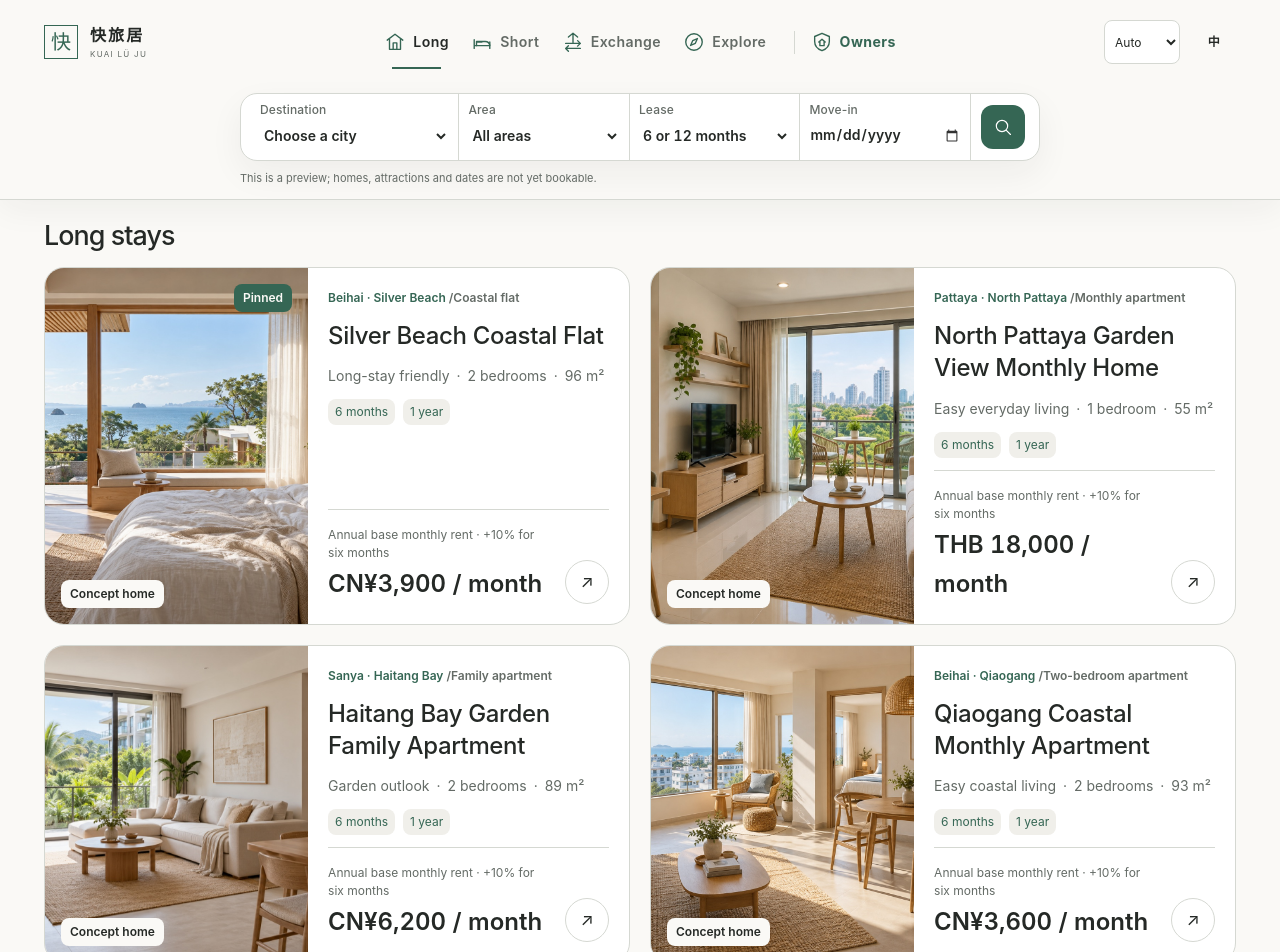
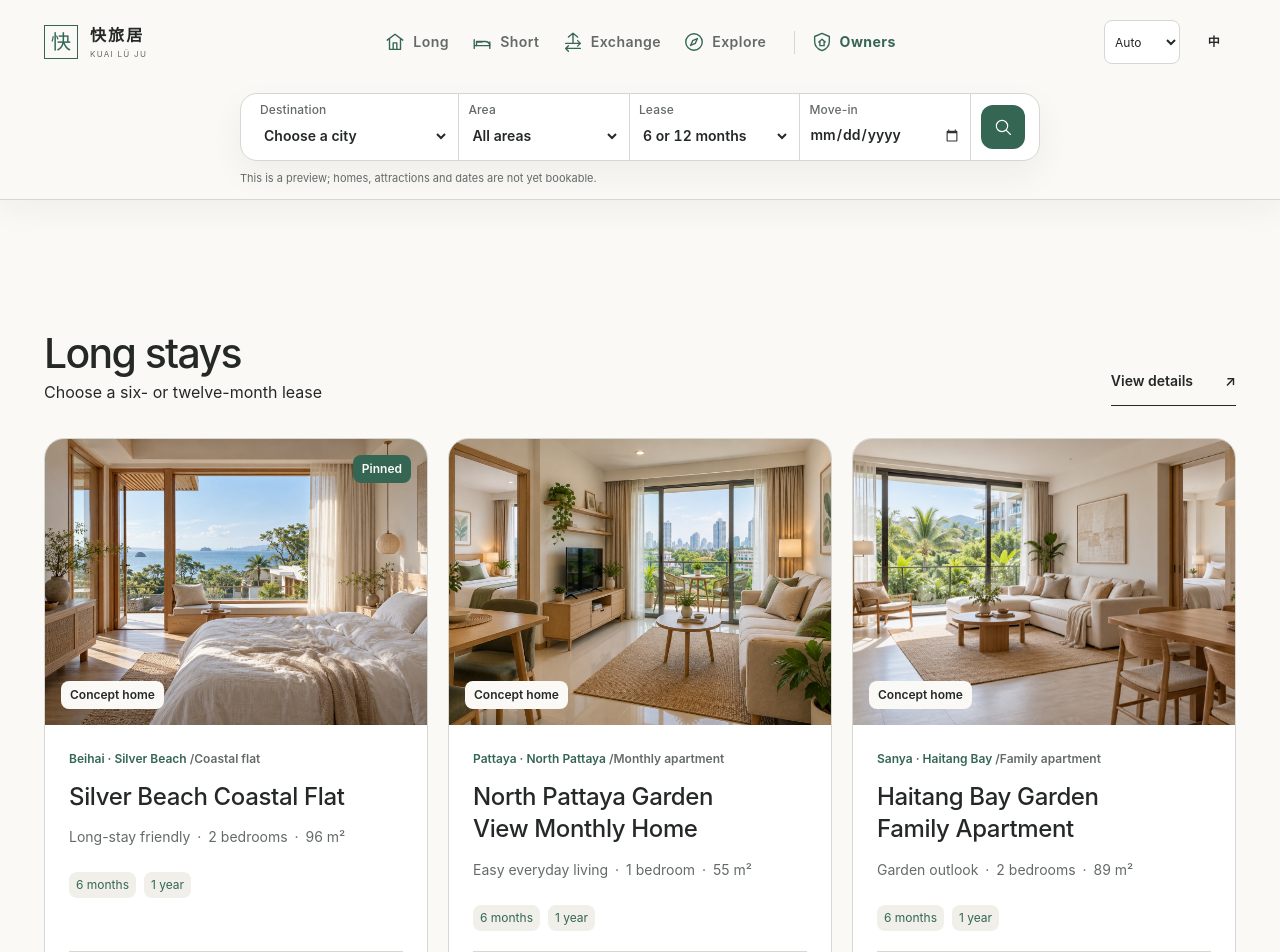
Before and after one commit to kaifa9527/kuailvju-site, a React (Vite) app: page / in a window 1280 px wide. Shown: the top 952 px of the page. Built offline with nearby package versions, Linux system fonts and the light colour scheme.

Commit message:
Restore complete homepage, unify four-card grids and city-grouped full catalogs

```diff
--- a/src/App.tsx
+++ b/src/App.tsx
@@ -1,6 +1,7 @@
 import { useEffect, useMemo, useRef, useState } from 'react'
 import { ThemeSwitch } from './ThemeSwitch'
 import { HomeFinder } from './HomeFinder'
+import { groupListingsByCity, previewListings } from './lib/homePresentation'
 import type { HomeMode } from './lib/homeDiscovery'
 import { cities, listings, type Listing, type Term } from './data'
 import { canExchange, estimateLeaseMoveIn, filterListings, formatPrice, longRentalMonthlyPrice, sortFeaturedListings, type Language, type LeasePaymentOption } from './lib/catalog'
@@ -155,9 +156,9 @@ function parseRoute(): Route {
   }
 }
 
-function Header({ lang, setLang, route, mode, onModeChange, onSearch }: {
+function Header({ lang, setLang, route, mode, onSearch }: {
   lang: Language; setLang: (v: Language) => void; route: Route;
-  mode: HomeMode; onModeChange: (mode: HomeMode) => void; onSearch: (mode: HomeMode, query: string) => void
+  mode: HomeMode; onSearch: (mode: HomeMode, query: string) => void
 }) {
   const t = words[lang]
   const isHome = route.page === 'home' || (['rentals', 'stays', 'exchange', 'roam'].includes(route.page) && !route.id)
@@ -223,15 +224,14 @@ function Header({ lang, setLang, route, mode, onModeChange, onSearch }: {
     {isHome && <div className="home-header-space" style={{ height: homeHeight }} aria-hidden="true"/>}
     <header ref={headerRef} className={'site-header clear-site-header' + (isHome ? ' home-affixed' + (expanded ? ' home-expanded' : ' home-collapsed') : '')}>
       <div className="header-inner">
-        <a className="brand" href="#/" aria-label={lang === 'zh' ? '快旅居首页' : 'Kuai Lü Ju home'}>
+        <a className="brand" href="#/" onClick={() => { if (route.page === 'home') window.scrollTo({ top: 0, behavior: 'smooth' }) }} aria-label={lang === 'zh' ? '快旅居首页' : 'Kuai Lü Ju home'}>
           <span className="brand-mark">快</span><span className="brand-name">快旅居<span>KUAI LÜ JU</span></span>
         </a>
         <nav className="primary-nav clear-primary-nav" aria-label={t.menu}>
           {nav.map(item => <a key={item.key} href={item.href}
-            aria-current={isHome ? undefined : route.page === item.key ? 'page' : undefined}
-            className={(isHome ? mode === item.key : route.page === item.key) ? 'is-current' : ''}
-            onClick={event => {
-              if (isHome) { event.preventDefault(); onModeChange(item.key); if (route.page !== 'home') window.location.hash = '#/' }
+            aria-current={route.page === item.key ? 'page' : undefined}
+            className={route.page === item.key ? 'is-current' : ''}
+            onClick={() => {
               setOpen(false)
             }}><NavGlyph name={item.key} size={22}/><span>{item.label}</span></a>)}
           <a href="#/management" className={'nav-owner-service' + (route.page === 'management' ? ' is-current' : '')}
@@ -276,34 +276,98 @@ function ListingCard({ listing, lang, context = 'rentals', query = '', pendingIn
   </a>
 }
 
-function HomePage({ lang, mode, query }: { lang: Language; mode: HomeMode; query: string }) {
-  const t = words[lang]
+type CardContext = 'rentals' | 'stays' | 'exchange'
+const categoryHeading = (mode: HomeMode, lang: Language): { title: string; subtitle: string } => {
+  if (lang === 'zh') return {
+    rentals: { title: '长租房', subtitle: '可选半年或一年租期' },
+    stays: { title: '短租房', subtitle: '居住天数灵活任选' },
+    exchange: { title: '换旅居', subtitle: '一房托管，旅居全球' },
+    roam: { title: '漫游', subtitle: '平价景点、门票一触即发' },
+  }[mode]
+  return {
+    rentals: { title: 'Long stays', subtitle: 'Choose a six- or twelve-month lease' },
+    stays: { title: 'Short stays', subtitle: 'Flexible stays by the night' },
+    exchange: { title: 'Stay exchange', subtitle: 'One managed home, explore more places' },
+    roam: { title: 'Roam', subtitle: 'Discover attractions, tickets and local experiences' },
+  }[mode]
+}
+
+function availableByMode(mode: CardContext, query = ''): Listing[] {
   const params = new URLSearchParams(query)
-  const filteredLong = sortFeaturedListings(filterListings(listings.filter(item => item.management === 'leased'), {
-    city: params.get('city') || 'all', region: params.get('region') || 'all',
-    term: params.get('term') || 'all',
-  })).filter(item => !params.get('moveIn') || (params.get('term') === 'all' ? item.terms : [params.get('term')!]).some(term => {
+  if (mode === 'rentals') return sortFeaturedListings(filterListings(
+    listings.filter(item => item.management === 'leased'),
+    { city: params.get('city') || 'all', region: params.get('region') || 'all', term: params.get('term') || 'all' },
+  )).filter(item => !params.get('moveIn') || (params.get('term') === 'all' ? item.terms : [params.get('term')!]).some(term => {
     const range = leaseRange(params.get('moveIn')!, term)
     return Boolean(range && demoAvailable(item.id, range))
   }))
-  const exchangeSearch = parseExchangeSearch(params)
-  const shortStayHomes = sortFeaturedListings(filterExchangeHomes(listings, exchangeSearch, localDate(), 'stays'))
-  const exchangeHomes = sortFeaturedListings(filterExchangeHomes(listings, exchangeSearch, localDate(), 'exchange'))
-  const headings = { rentals: t.rent, stays: t.stays, exchange: t.exchange, roam: t.roam }
-  const homes = mode === 'rentals' ? filteredLong : mode === 'stays' ? shortStayHomes : exchangeHomes
-  const empty = lang === 'zh' ? '暂无符合条件的演示结果，请尝试调整搜索条件。' : 'No demo results match. Try different filters.'
-  return <section className="section page-shell home-property-section home-active-results" aria-label={headings[mode]}>
-    <div className="section-heading"><h2>{headings[mode]}</h2></div>
+  return sortFeaturedListings(filterExchangeHomes(listings, parseExchangeSearch(params), localDate(), mode))
+}
+
+function ManagementCards({ lang }: { lang: Language }) {
+  const t = words[lang]
+  return <div className="management-grid">
+    <a className="management-card" href="#/management?service=leasing"><span>01 / SERVICE</span><h3>{t.lease}</h3><p>{t.leaseBlurb}</p><b>{t.more} ↗</b></a>
+    <a className="management-card" href="#/management?service=operation"><span>02 / SERVICE</span><h3>{t.operation}</h3><p>{t.operationBlurb}</p><b>{t.more} ↗</b></a>
+    <a className="management-card" href="#/management?service=care"><span>03 / SERVICE</span><h3>{t.care}</h3><p>{t.careBlurb}</p><b>{t.more} ↗</b></a>
+  </div>
+}
+
+function SiteOverview({ lang }: { lang: Language }) {
+  const t = words[lang]
+  const sections: CardContext[] = ['rentals', 'stays', 'exchange']
+  return <div className="home-overview">
+    {sections.map(mode => {
+      const heading = categoryHeading(mode, lang)
+      const items = previewListings(availableByMode(mode))
+      return <section className="section page-shell home-overview-section" key={mode} aria-label={heading.title}>
+        <div className="section-heading home-overview-heading">
+          <div className="home-heading-copy"><h2>{heading.title}</h2><span>{heading.subtitle}</span></div>
+          <a className="text-link" href={`#/${mode}`}>{t.more} <span aria-hidden="true">↗</span></a>
+        </div>
+        {items.length
+          ? <div className="listing-grid home-four-grid">{items.map(item => <ListingCard key={item.id} listing={item} lang={lang} context={mode}/>)}</div>
+          : <p className="home-inline-empty">{lang === 'zh' ? '该分类暂无演示房源。' : 'No demo homes in this category yet.'}</p>}
+      </section>
+    })}
+    <section className="section page-shell home-overview-section" aria-label={categoryHeading('roam', lang).title}>
+      <div className="section-heading home-overview-heading">
+        <div className="home-heading-copy"><h2>{categoryHeading('roam', lang).title}</h2><span>{categoryHeading('roam', lang).subtitle}</span></div>
+        <a className="text-link" href="#/roam">{t.more} <span aria-hidden="true">↗</span></a>
+      </div>
+      <RoamPage lang={lang} query="" embedded hideSearch previewLimit={8}/>
+    </section>
+    <section className="section page-shell home-overview-section home-owner-overview" aria-label={lang === 'zh' ? '房源委托' : 'Property management'}>
+      <div className="section-heading home-overview-heading">
+        <div className="home-heading-copy"><h2>{lang === 'zh' ? '房源委托' : 'Property management'}</h2></div>
+        <a className="text-link" href="#/management">{t.more} <span aria-hidden="true">↗</span></a>
+      </div>
+      <ManagementCards lang={lang}/>
+    </section>
+    <p className="home-discovery-results-note page-shell">{lang === 'zh' ? '当前为站内演示：房源、价格、景点及档期均待核验，暂不开放真实预订。' : 'Demonstration only: homes, rates, attractions and dates require verification; no live bookings.'}</p>
+  </div>
+}
+
+function CategoryPage({ lang, mode, query }: { lang: Language; mode: HomeMode; query: string }) {
+  const heading = categoryHeading(mode, lang)
+  const listingsByCity = mode === 'roam' ? [] : groupListingsByCity(availableByMode(mode), cities)
+  const noResults = lang === 'zh' ? '暂无符合条件的演示房源，请调整上方搜索条件。' : 'No demo homes match; try changing your search.'
+  return <div className="home-category-view page-shell">
+    <div className="section-heading home-overview-heading">
+      <div className="home-heading-copy"><h2>{heading.title}</h2><span>{heading.subtitle}</span></div>
+      <a className="text-link" href="#/">{lang === 'zh' ? '返回首页' : 'Home'} <span aria-hidden="true">↗</span></a>
+    </div>
     {mode === 'roam'
-      ? <RoamPage lang={lang} query={query} embedded hideSearch/>
-      : homes.length
-        ? <div className="listing-grid home-listing-grid">
-            {homes.map((listing, index) => <ListingCard key={listing.id} listing={listing} lang={lang}
-              context={mode} serviceCaption={mode === 'stays' && index === 0}/>)}
-          </div>
-        : <div className="empty-state"><p>{empty}</p></div>}
-    <p className="home-discovery-results-note">{lang === 'zh' ? '仅供站内演示，真实可订房态、价格及档期以核验为准。' : 'Preview inventory only; real pricing and availability require verification.'}</p>
-  </section>
+      ? <RoamPage lang={lang} query={query} embedded hideSearch groupCities/>
+      : listingsByCity.length ? listingsByCity.map(group => {
+          const city = cities.find(item => item.id === group.city)!
+          return <section className="city-listing-section" key={group.city} aria-label={city[lang]}>
+            <div className="city-listing-heading"><h3>{city[lang]}</h3><span>{group.listings.length} {lang === 'zh' ? '套房源' : 'homes'}</span></div>
+            <div className="listing-grid home-four-grid">{group.listings.map(item => <ListingCard key={item.id} listing={item} lang={lang} context={mode}/>)}</div>
+          </section>
+        }) : <div className="empty-state"><p>{noResults}</p></div>}
+    <p className="home-discovery-results-note">{lang === 'zh' ? '演示房源、价格和档期不是可预订承诺，实际信息仍需核验。' : 'Demo inventory and dates are not live bookings. Verification is required.'}</p>
+  </div>
 }
 
 function ListingBookingCard({ listing, lang, onAction, query = '' }: { listing: Listing; lang: Language; onAction: (message: string) => void; query?: string }) {
@@ -356,12 +420,13 @@ function ListingPage({ lang, id, onAction, query = '' }: { lang: Language; id?:
 
 export default function App() {
   const [route, setRoute] = useState<Route>(parseRoute)
-  const [homeMode, setHomeMode] = useState<HomeMode>('rentals')
-  const [homeQueries, setHomeQueries] = useState<Record<HomeMode, string>>({ rentals: '', stays: '', exchange: '', roam: '' })
-  const onHomeSearch = (mode: HomeMode, query: string) => { setHomeQueries(current => ({ ...current, [mode]: query })); window.scrollTo({ top: 0, behavior: 'smooth' }) }
   const [lang, setLangState] = useState<Language>(() => (localStorage.getItem('kuailvju-lang') as Language) || (navigator.language.toLowerCase().startsWith('zh') ? 'zh' : 'en'))
   const [message, setMessage] = useState<string | null>(null)
-  useEffect(() => { const update = () => { setRoute(parseRoute()); setMessage(null); window.scrollTo({ top: 0, behavior: 'instant' }) }; window.addEventListener('hashchange', update); return () => window.removeEventListener('hashchange', update) }, [])
+  useEffect(() => {
+    const update = () => { setRoute(parseRoute()); setMessage(null); window.scrollTo({ top: 0, behavior: 'instant' }) }
+    window.addEventListener('hashchange', update)
+    return () => window.removeEventListener('hashchange', update)
+  }, [])
   useEffect(() => {
     document.documentElement.lang = lang === 'zh' ? 'zh-CN' : 'en'
     document.title = lang === 'zh' ? '快旅居｜好房源，心服务' : 'Kuai Lü Ju | Good homes. Thoughtful service.'
@@ -371,20 +436,41 @@ export default function App() {
   }, [lang])
   const setLang = (next: Language) => { setLangState(next); localStorage.setItem('kuailvju-lang', next) }
   const t = words[lang]
+  const category = ['rentals', 'stays', 'exchange', 'roam'].includes(route.page) && !route.id
+  const activeMode: HomeMode = category ? route.page as HomeMode : 'rentals'
+  const onHomeSearch = (mode: HomeMode, query: string) => {
+    const hash = `#/${mode}${query ? `?${query}` : ''}`
+    if (window.location.hash !== hash) window.location.hash = hash
+    else window.scrollTo({ top: 0, behavior: 'smooth' })
+  }
   const content = useMemo(() => {
-    if (route.page === 'rentals') return <HomePage lang={lang} mode="rentals" query={homeQueries.rentals || route.query}/>
-    if (route.page === 'listing') return listings.find(item => item.id === route.id)?.management === 'operated' ? <ExchangeDetailPage lang={lang} id={route.id} query={route.query} kind="stays"/> : <ListingPage lang={lang} id={route.id} query={route.query} onAction={setMessage}/>
+    if (category) return <CategoryPage lang={lang} mode={route.page as HomeMode} query={route.query}/>
+    if (route.page === 'listing') return listings.find(item => item.id === route.id)?.management === 'operated'
+      ? <ExchangeDetailPage lang={lang} id={route.id} query={route.query} kind="stays"/>
+      : <ListingPage lang={lang} id={route.id} query={route.query} onAction={setMessage}/>
     if (route.page === 'stays' && route.id) return <ExchangeDetailPage lang={lang} id={route.id} query={route.query} kind="stays"/>
-    if (route.page === 'stays') return <HomePage lang={lang} mode="stays" query={homeQueries.stays || route.query}/>
     if (route.page === 'exchange' && route.id) return <ExchangeDetailPage lang={lang} id={route.id} query={route.query} kind="exchange"/>
-    if (route.page === 'exchange') return <HomePage lang={lang} mode="exchange" query={homeQueries.exchange || route.query}/>
-    if (route.page === 'roam') return route.id ? <RoamPage lang={lang} id={route.id} query={route.query}/> : <HomePage lang={lang} mode="roam" query={homeQueries.roam || route.query}/>
+    if (route.page === 'roam' && route.id) return <RoamPage lang={lang} id={route.id} query={route.query}/>
     if (route.page === 'management' && !route.mode) return <ManagementEntry lang={lang} suggested={new URLSearchParams(route.query).get('service') || undefined}/>
     if (route.page === 'management') return <ManagementPage lang={lang} mode={route.mode}/>
     if (route.page === 'request' && route.mode === 'rental') return <RentalRequestPage lang={lang} listingId={route.id} query={route.query}/>
     if (route.page === 'request' && route.mode === 'exchange') return <ExchangeRequestPage lang={lang} listingId={route.id} query={route.query}/>
     if (route.page === 'test-inbox') return <TestInbox lang={lang}/>
-    return <HomePage lang={lang} mode={homeMode} query={homeQueries[homeMode]}/>
-  }, [route, lang, homeMode, homeQueries])
-  return <><Header lang={lang} setLang={setLang} route={route} mode={route.page === 'rentals' || route.page === 'stays' || route.page === 'exchange' || route.page === 'roam' && !route.id ? route.page as HomeMode : homeMode} onModeChange={setHomeMode} onSearch={onHomeSearch}/><main id="main-content">{content}</main><footer className="site-footer"><div className="page-shell"><div className="footer-top"><a className="footer-brand" href="#/">快旅居 <span>KUAI LÜ JU</span></a><nav aria-label="Footer"><a href="#/rentals">{t.rent}</a><a href="#/stays">{t.stays}</a><a href="#/exchange">{t.exchange}</a><a href="#/roam">{t.roam}</a><a href="#/management">{t.manage}</a></nav></div><div className="footer-bottom"><span>{t.footer}</span><p>{t.legal}</p><span>© {new Date().getFullYear()} KUAI LÜ JU</span></div></div></footer>{message && <div className="modal-backdrop" onClick={() => setMessage(null)}><div className="modal" role="dialog" aria-modal="true" aria-label={t.preview} onClick={e => e.stopPropagation()}><button className="modal-close" onClick={() => setMessage(null)} aria-label={t.close}>×</button><span className="eyebrow">PREVIEW NOTICE</span><h2>{t.preview}</h2><p>{message}</p><button className="button button-dark" onClick={() => setMessage(null)}>{t.understood} ↗</button></div></div>}</>
+    return <SiteOverview lang={lang}/>
+  }, [route, lang, category])
+  return <>
+    <Header lang={lang} setLang={setLang} route={route} mode={activeMode} onSearch={onHomeSearch}/>
+    <main id="main-content">{content}</main>
+    <footer className="site-footer"><div className="page-shell">
+      <div className="footer-top"><a className="footer-brand" href="#/">快旅居 <span>KUAI LÜ JU</span></a>
+        <nav aria-label="Footer"><a href="#/rentals">{t.rent}</a><a href="#/stays">{t.stays}</a>
+          <a href="#/exchange">{t.exchange}</a><a href="#/roam">{t.roam}</a><a href="#/management">{t.manage}</a></nav>
+      </div>
+      <div className="footer-bottom"><span>{t.footer}</span><p>{t.legal}</p><span>© {new Date().getFullYear()} KUAI LÜ JU</span></div>
+    </div></footer>
+    {message && <div className="modal-backdrop" onClick={() => setMessage(null)}><div className="modal" role="dialog" aria-modal="true" aria-label={t.preview} onClick={e => e.stopPropagation()}>
+      <button className="modal-close" onClick={() => setMessage(null)} aria-label={t.close}>×</button><span className="eyebrow">PREVIEW NOTICE</span>
+      <h2>{t.preview}</h2><p>{message}</p><button className="button button-dark" onClick={() => setMessage(null)}>{t.understood} ↗</button>
+    </div></div>}
+  </>
 }
```
